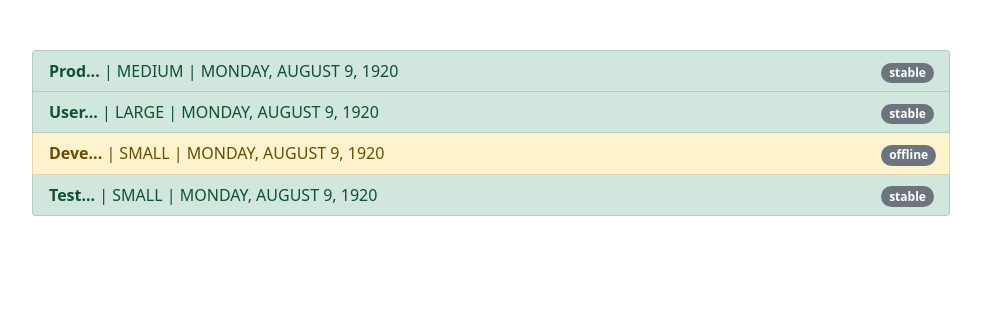
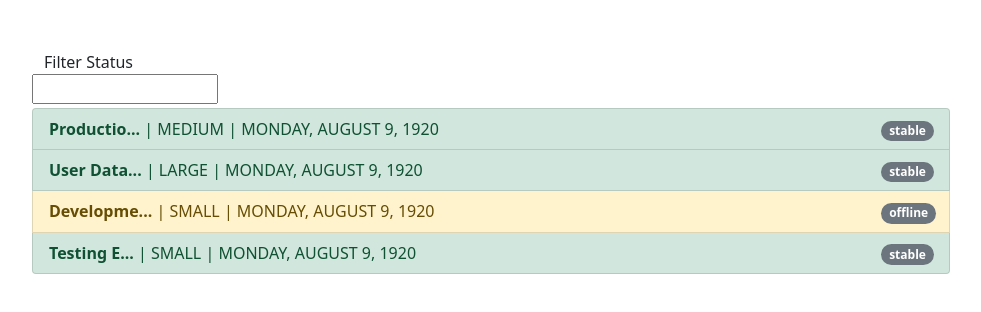
Before and after one commit to aravindanvenkataraju/angular-projects, an Angular app in the folder pipes/: page / in a window 1280 px wide. Shown: the top 312 px of the page, without its empty margins (38-1019 px from the left). Built offline with nearby package versions, Linux system fonts and the light colour scheme.

Commit message:
pipes, create filter pipe and use it in ngFor directive

```diff
--- a/pipes/src/app/app.component.html
+++ b/pipes/src/app/app.component.html
@@ -1,15 +1,19 @@
 <div class="container">
+  <div class="row col-2 mb-1">
+    <label for=""> Filter Status</label>
+    <input type="search" [(ngModel)]="filterStatus" />
+  </div>
   <div class="row col-10">
     <ul class="list-group">
       <li
         class="list-group-item"
-        *ngFor="let server of servers"
+        *ngFor="let server of servers | filter: filterStatus:'status'"
         [ngClass]="getStatusClasses(server)"
       >
         <div class="row">
           <div class="col">
             <strong data-bs-toggle="tooltip" [title]="server.name">{{
-              server.name | shorten: 5
+              server.name | shorten: 10
             }}</strong>
             | {{ server.instanceType | uppercase }} |
             {{ server.started | date: "fullDate" | uppercase }}
--- a/pipes/src/app/app.component.ts
+++ b/pipes/src/app/app.component.ts
@@ -1,42 +1,48 @@
-import { Component } from '@angular/core';
+import { Component } from "@angular/core";
 
 @Component({
-  selector: 'app-root',
-  templateUrl: './app.component.html',
-  styleUrls: ['./app.component.css']
+  selector: "app-root",
+  templateUrl: "./app.component.html",
+  styleUrls: ["./app.component.css"],
 })
 export class AppComponent {
+  filterStatus: string;
   servers = [
     {
-      instanceType: 'medium',
-      name: 'Production Server',
-      status: 'stable',
-      started: new Date(15, 1, 2017)
+      instanceType: "medium",
+      name: "Production Server",
+      status: "stable",
+      started: new Date(15, 1, 2017),
     },
     {
-      instanceType: 'large',
-      name: 'User Database',
-      status: 'stable',
-      started: new Date(15, 1, 2017)
+      instanceType: "large",
+      name: "User Database",
+      status: "stable",
+      started: new Date(15, 1, 2017),
     },
     {
-      instanceType: 'small',
-      name: 'Development Server',
-      status: 'offline',
-      started: new Date(15, 1, 2017)
+      instanceType: "small",
+      name: "Development Server",
+      status: "offline",
+      started: new Date(15, 1, 2017),
     },
     {
-      instanceType: 'small',
-      name: 'Testing Environment Server',
-      status: 'stable',
-      started: new Date(15, 1, 2017)
-    }
+      instanceType: "small",
+      name: "Testing Environment Server",
+      status: "stable",
+      started: new Date(15, 1, 2017),
+    },
   ];
-  getStatusClasses(server: {instanceType: string, name: string, status: string, started: Date}) {
+  getStatusClasses(server: {
+    instanceType: string;
+    name: string;
+    status: string;
+    started: Date;
+  }) {
     return {
-      'list-group-item-success': server.status === 'stable',
-      'list-group-item-warning': server.status === 'offline',
-      'list-group-item-danger': server.status === 'critical'
+      "list-group-item-success": server.status === "stable",
+      "list-group-item-warning": server.status === "offline",
+      "list-group-item-danger": server.status === "critical",
     };
   }
 }
--- a/pipes/src/app/app.module.ts
+++ b/pipes/src/app/app.module.ts
@@ -5,11 +5,13 @@ import { FormsModule } from '@angular/forms';
 
 import { AppComponent } from './app.component';
 import { ShortenPipe } from './shorten.pipe';
+import { FilterPipe } from './filter.pipe';
 
 @NgModule({
   declarations: [
     AppComponent,
-    ShortenPipe
+    ShortenPipe,
+    FilterPipe
   ],
   imports: [
     BrowserModule,
--- /dev/null
+++ b/pipes/src/app/filter.pipe.ts
@@ -0,0 +1,13 @@
+import { Pipe, PipeTransform } from "@angular/core";
+
+@Pipe({
+  name: "filter",
+})
+export class FilterPipe implements PipeTransform {
+  transform(value: any, filterString: string, property: string): unknown {
+    if (value.length === 0 || !filterString) {
+      return value;
+    }
+    return value.filter((item) => item[property] === filterString);
+  }
+}
```
Also changed, not shown: 1 other file (tests, documents, lock files or other folders).
